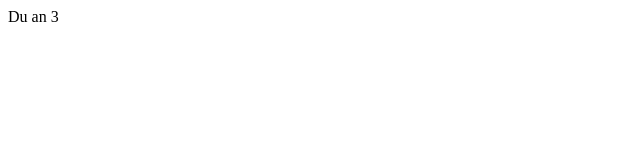
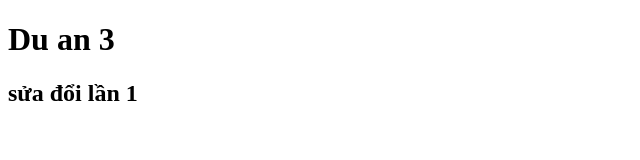
Before and after one commit to TanSanh/duan3, a plain HTML site: page index.html in a window 1280 px wide. Shown: the whole page, without its empty margins (0-640 px from the left). Drawn offline with Linux system fonts and the light colour scheme.

Commit message:
sửa đổi lần 1

```diff
--- a/index.html
+++ b/index.html
@@ -6,6 +6,7 @@
     <title>sanhtuhoc3</title>
   </head>
   <body>
-    Du an 3
+    <h1>Du an 3</h1>
+    <h2>sửa đổi lần 1</h2>
   </body>
 </html>
```
